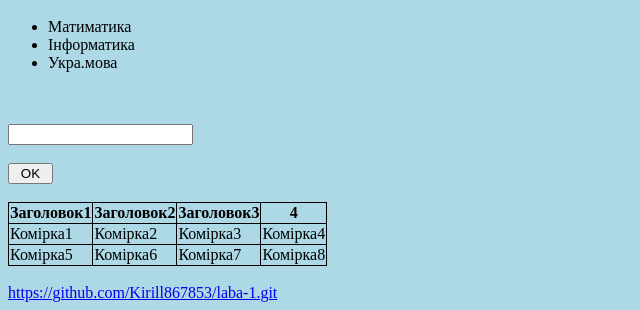
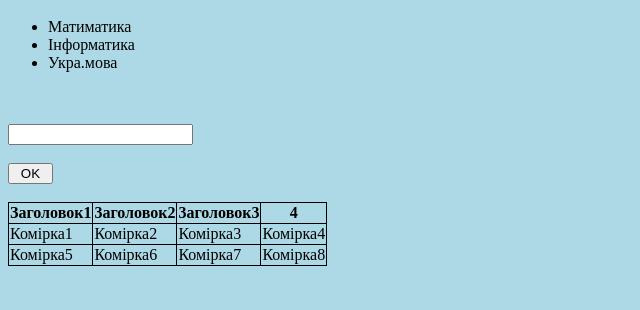
Before and after one commit to FateevRoma/lab1, a plain HTML site: page index-1.html in a window 1280 px wide. Shown: the part 513-823 px from the top of the page, without its empty margins (0-640 px from the left). Drawn offline with Linux system fonts and the light colour scheme; files that its build step writes are made by us from their sources.

Commit message:
index-1.html

```diff
--- a/index-1.html
+++ b/index-1.html
@@ -47,6 +47,6 @@
 		</tr>
 	</table>
 	<br>
-	<a href="https://oksanazadara.github.io/webtech/">https://github.com/Kirill867853/laba-1.git</a>
+	<a href="https://fateevroma.github.io/lab1/"></a>
 </body>
 </html>
```
